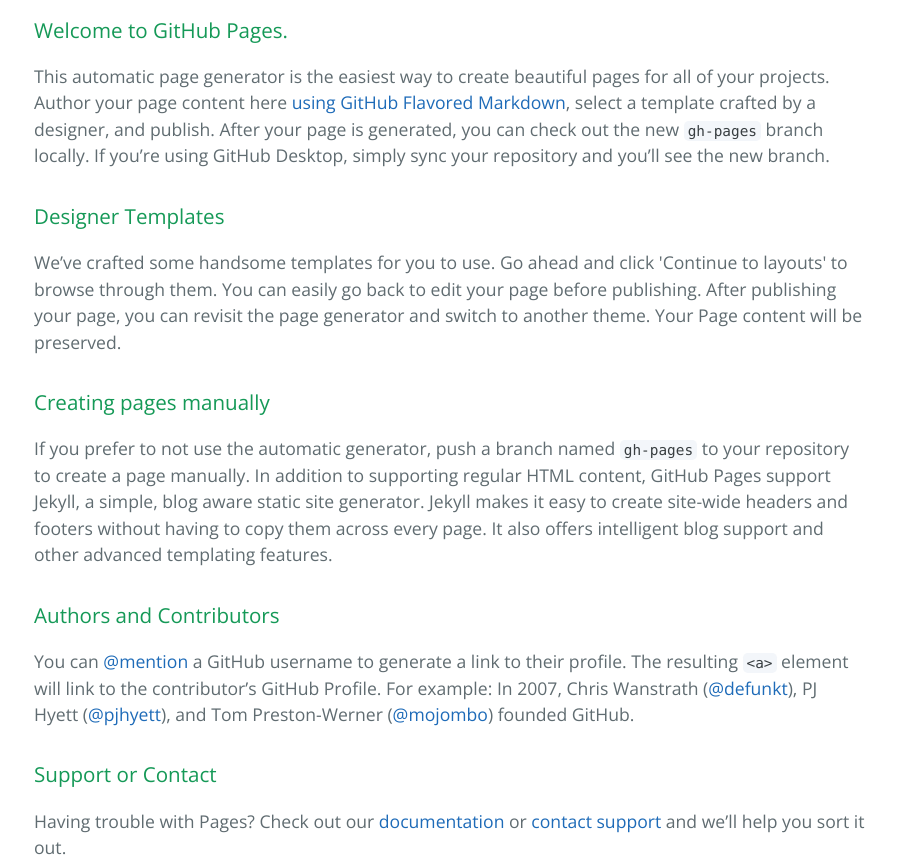
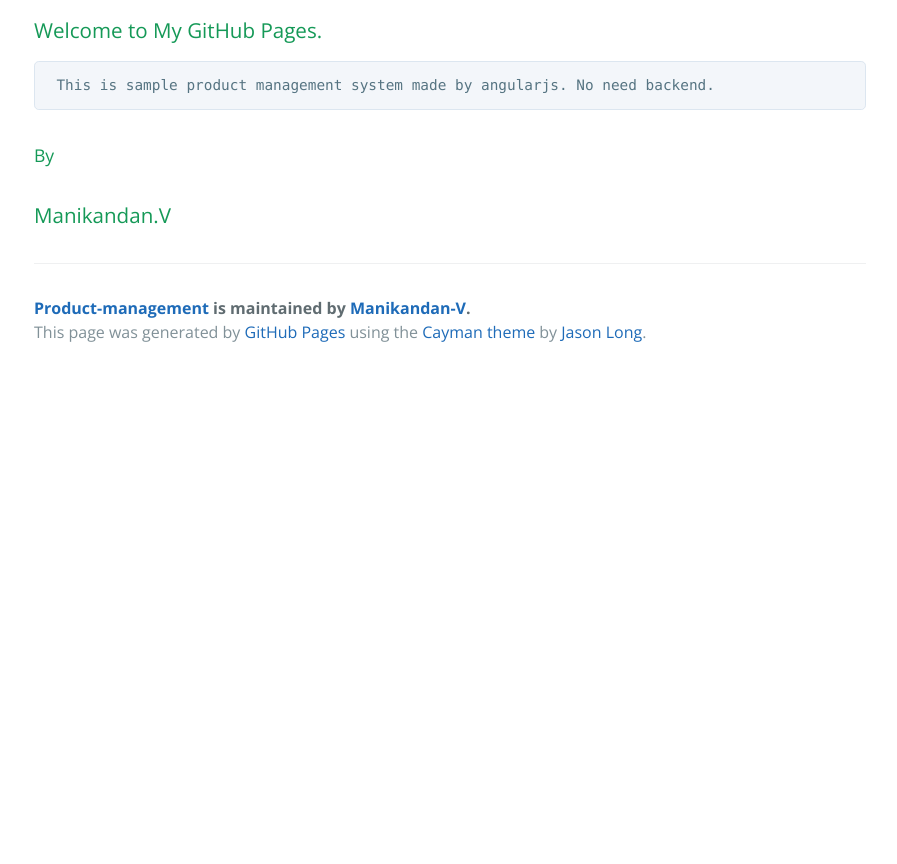
Before and after one commit to Manikandan-V/product-management, a plain HTML site: page index.html in a window 1280 px wide. Shown: the part 400-1264 px from the top of the page, without its empty margins (190-1087 px from the left). After the commit the page ends 800 px from the top, so only its background shows below. Drawn offline with nearby package versions, Linux system fonts and the light colour scheme.

```diff
--- a/index.html
+++ b/index.html
@@ -20,29 +20,16 @@
 
     <section class="main-content">
       <h3>
-<a id="welcome-to-github-pages" class="anchor" href="#welcome-to-github-pages" aria-hidden="true"><span aria-hidden="true" class="octicon octicon-link"></span></a>Welcome to GitHub Pages.</h3>
+<a id="welcome-to-my-github-pages" class="anchor" href="#welcome-to-my-github-pages" aria-hidden="true"><span aria-hidden="true" class="octicon octicon-link"></span></a>Welcome to My GitHub Pages.</h3>
 
-<p>This automatic page generator is the easiest way to create beautiful pages for all of your projects. Author your page content here <a href="https://guides.github.com/features/mastering-markdown/">using GitHub Flavored Markdown</a>, select a template crafted by a designer, and publish. After your page is generated, you can check out the new <code>gh-pages</code> branch locally. If you’re using GitHub Desktop, simply sync your repository and you’ll see the new branch.</p>
+<pre><code> This is sample product management system made by angularjs. No need backend.
+</code></pre>
+
+<h4>
+<a id="by" class="anchor" href="#by" aria-hidden="true"><span aria-hidden="true" class="octicon octicon-link"></span></a>By</h4>
 
 <h3>
-<a id="designer-templates" class="anchor" href="#designer-templates" aria-hidden="true"><span aria-hidden="true" class="octicon octicon-link"></span></a>Designer Templates</h3>
-
-<p>We’ve crafted some handsome templates for you to use. Go ahead and click 'Continue to layouts' to browse through them. You can easily go back to edit your page before publishing. After publishing your page, you can revisit the page generator and switch to another theme. Your Page content will be preserved.</p>
-
-<h3>
-<a id="creating-pages-manually" class="anchor" href="#creating-pages-manually" aria-hidden="true"><span aria-hidden="true" class="octicon octicon-link"></span></a>Creating pages manually</h3>
-
-<p>If you prefer to not use the automatic generator, push a branch named <code>gh-pages</code> to your repository to create a page manually. In addition to supporting regular HTML content, GitHub Pages support Jekyll, a simple, blog aware static site generator. Jekyll makes it easy to create site-wide headers and footers without having to copy them across every page. It also offers intelligent blog support and other advanced templating features.</p>
-
-<h3>
-<a id="authors-and-contributors" class="anchor" href="#authors-and-contributors" aria-hidden="true"><span aria-hidden="true" class="octicon octicon-link"></span></a>Authors and Contributors</h3>
-
-<p>You can <a href="https://help.github.com/articles/basic-writing-and-formatting-syntax/#mentioning-users-and-teams" class="user-mention">@mention</a> a GitHub username to generate a link to their profile. The resulting <code>&lt;a&gt;</code> element will link to the contributor’s GitHub Profile. For example: In 2007, Chris Wanstrath (<a href="https://github.com/defunkt" class="user-mention">@defunkt</a>), PJ Hyett (<a href="https://github.com/pjhyett" class="user-mention">@pjhyett</a>), and Tom Preston-Werner (<a href="https://github.com/mojombo" class="user-mention">@mojombo</a>) founded GitHub.</p>
-
-<h3>
-<a id="support-or-contact" class="anchor" href="#support-or-contact" aria-hidden="true"><span aria-hidden="true" class="octicon octicon-link"></span></a>Support or Contact</h3>
-
-<p>Having trouble with Pages? Check out our <a href="https://help.github.com/pages">documentation</a> or <a href="https://github.com/contact">contact support</a> and we’ll help you sort it out.</p>
+<a id="manikandanv" class="anchor" href="#manikandanv" aria-hidden="true"><span aria-hidden="true" class="octicon octicon-link"></span></a>Manikandan.V</h3>
 
       <footer class="site-footer">
         <span class="site-footer-owner"><a href="https://github.com/Manikandan-V/product-management">Product-management</a> is maintained by <a href="https://github.com/Manikandan-V">Manikandan-V</a>.</span>
```
Also changed, not shown: params.json (+1 -1 lines).
